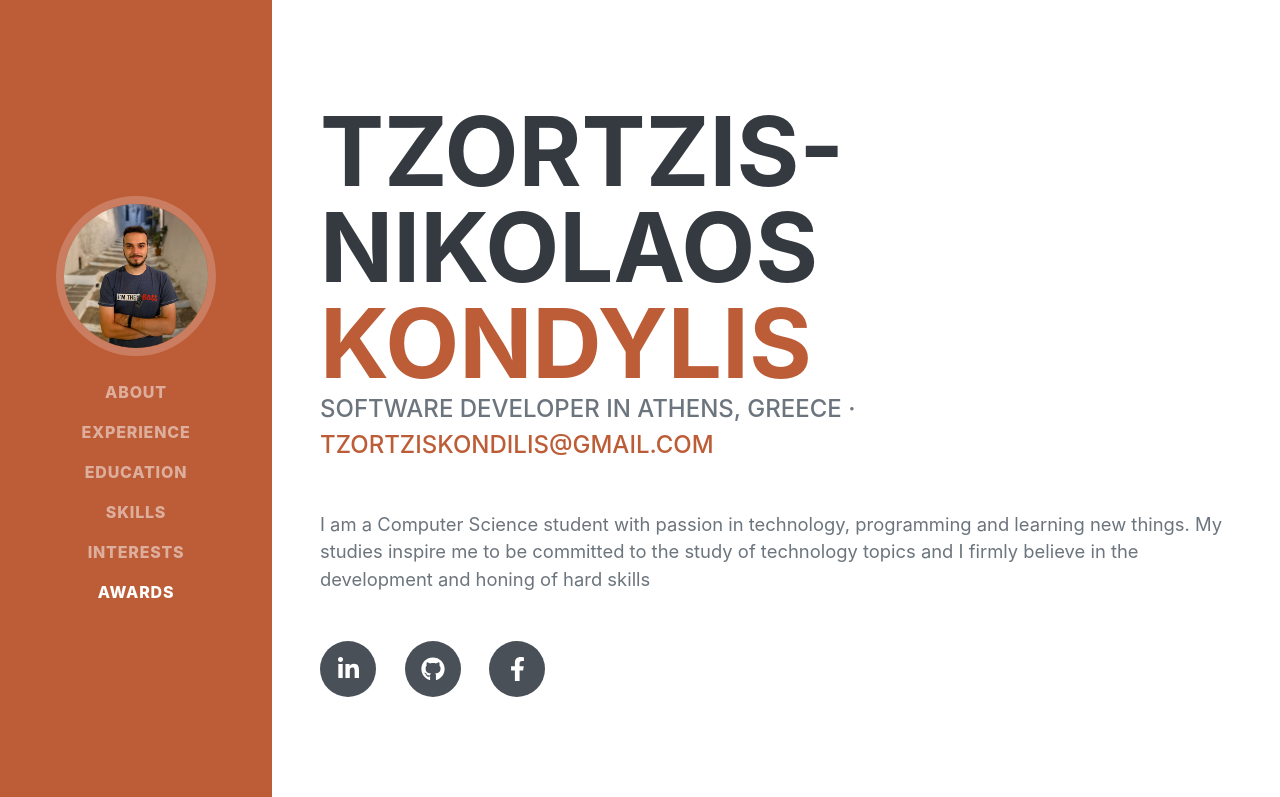
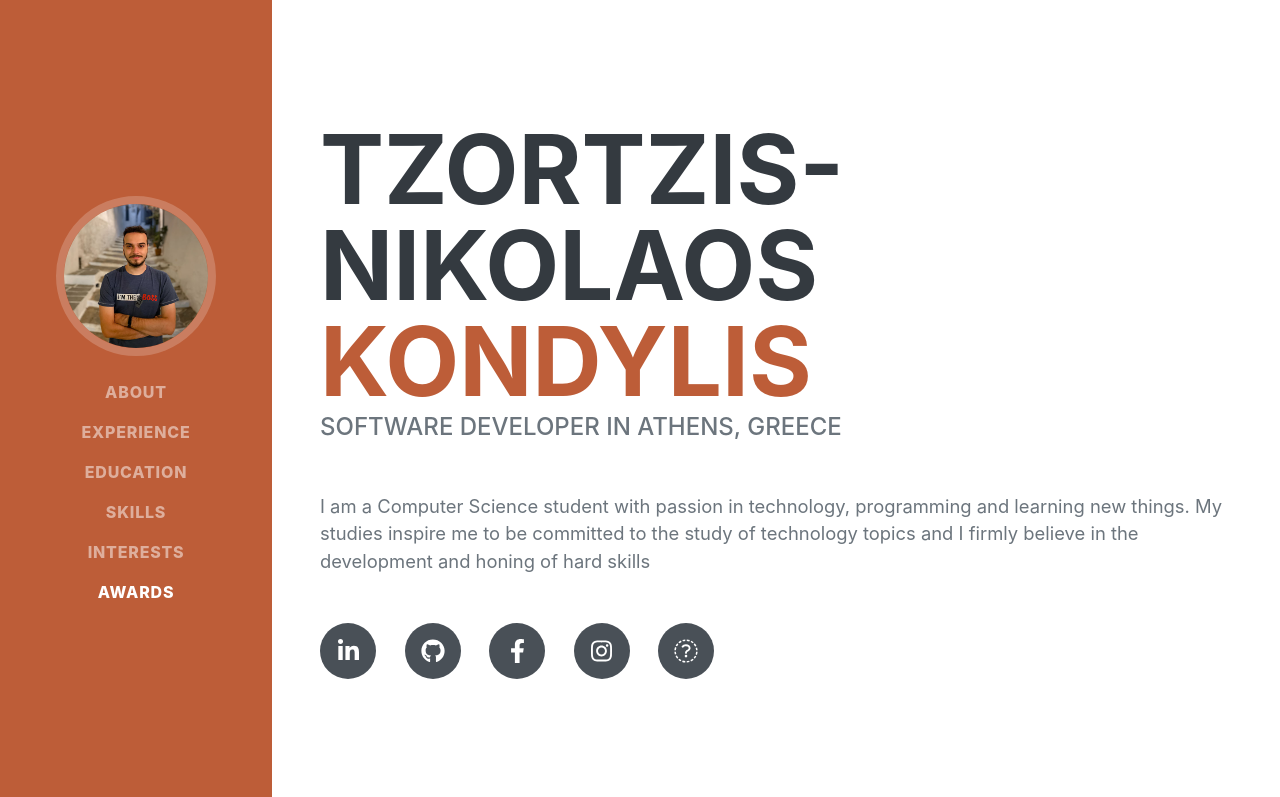
Before and after one commit to tzortzis-kondylis/tzortzis-kondylis.github.io, a plain HTML site: page index.html in a window 1280 px wide. Shown: the top 797 px of the page. Drawn offline with nearby package versions, Linux system fonts and the light colour scheme; a web font is replaced by a local one.

Commit message:
add instagram and email

```diff
--- a/index.html
+++ b/index.html
@@ -44,14 +44,15 @@
                         <span class="text-primary">Kondylis</span>
                     </h1>
                     <div class="subheading mb-5">
-                        Software Developer in Athens, Greece ·
-                        <a href="mailto:tzortziskondilis@gmail.com">tzortziskondilis@gmail.com</a>
+                        Software Developer in Athens, Greece
                     </div>
                     <p class="lead mb-5">I am a Computer Science student with passion in technology, programming and learning new things. My studies inspire me to be committed to the study of technology topics and I firmly believe in the development and honing of hard skills</p>
                     <div class="social-icons">
                         <a class="social-icon" href="https://www.linkedin.com/in/tzortzis-kondylis/"><i class="fab fa-linkedin-in"></i></a>
                         <a class="social-icon" href="https://github.com/tzortzis-kondylis"><i class="fab fa-github"></i></a>
                         <a class="social-icon" href="https://www.facebook.com/TzortzisKon"><i class="fab fa-facebook-f"></i></a>
+                        <a class="social-icon" href="https://www.instagram.com/tzortzis_kon/"><i class="fab fa-instagram"></i></a>
+                        <a class="social-icon" href="mailto:tzortziskondilis@gmail.com"><i class="fab fa-envelope"></i></a>
                     </div>
                 </div>
             </section>
```
